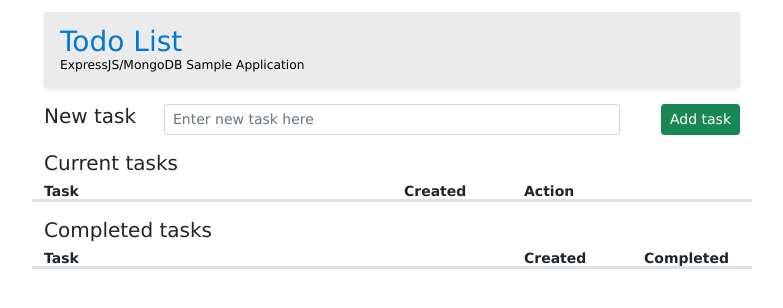
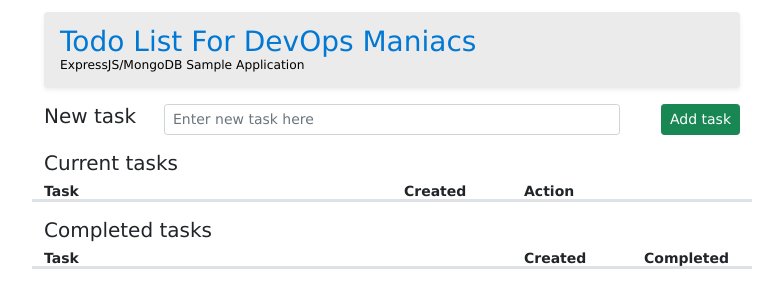
Before and after one commit to dimosoftuni/todoapp, a Node server app: page / in a window 1280 px wide. Shown: the top 308 px of the page, without its empty margins (248-1031 px from the left). Run offline with Node 20, Linux system fonts and the light colour scheme; data that the repository does not hold is empty; some libraries are stand-ins or nearby versions.

Commit message:
Update layout.pug

```diff
--- a/views/layout.pug
+++ b/views/layout.pug
@@ -9,7 +9,7 @@ html
     main(class='container' style='max-width: 720px')
         div(class='d-flex align-items-center p-3 my-1 bg-azure-light-gray rounded shadow-sm')
             div(class='1h-1')
-                h1(class='h3 mb-0 text-azure-blue lh-1') Todo List
+                h1(class='h3 mb-0 text-azure-blue lh-1') Todo List For DevOps Maniacs
                 small(class='text-black') ExpressJS/MongoDB Sample Application
 
 
```
